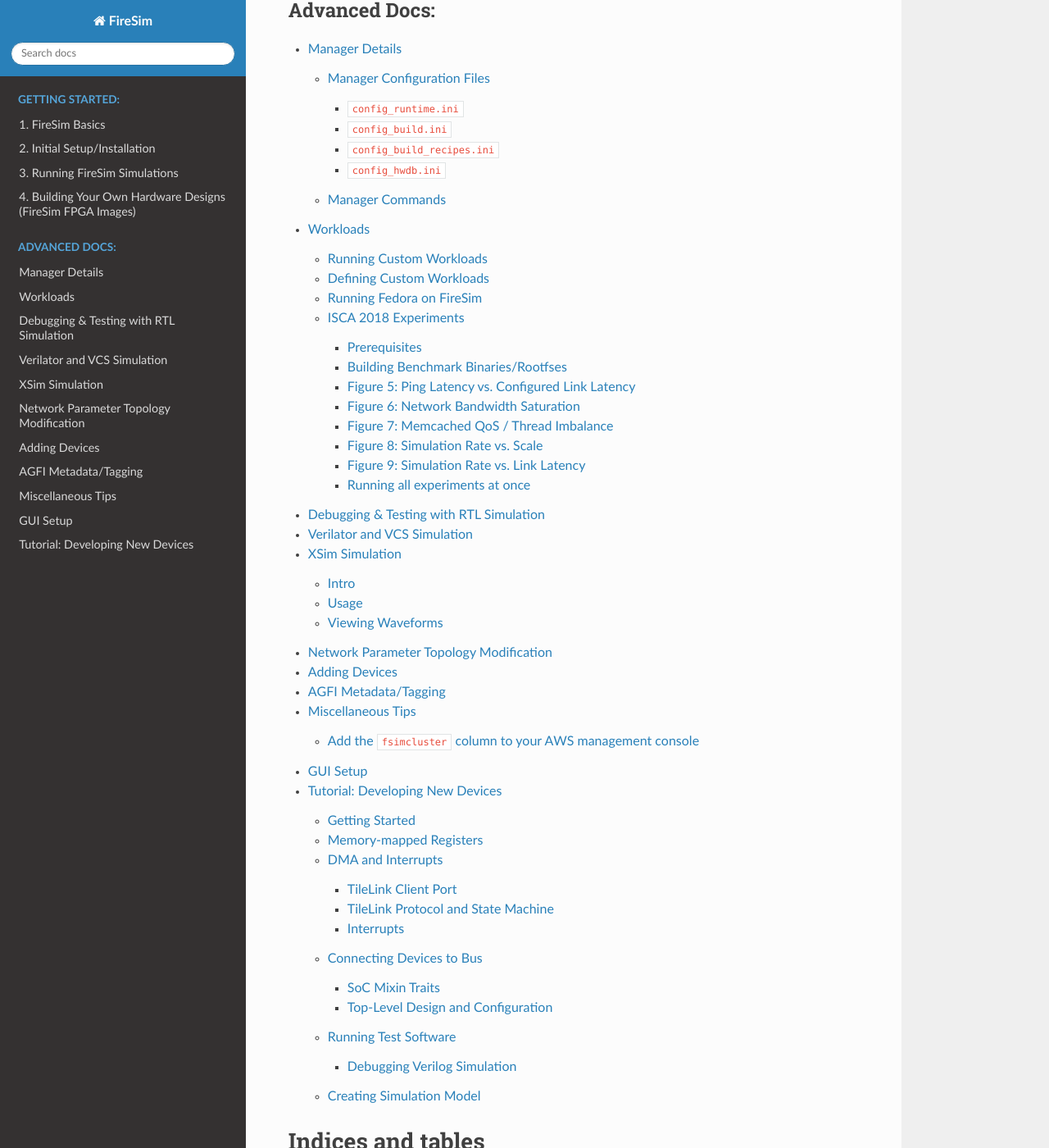
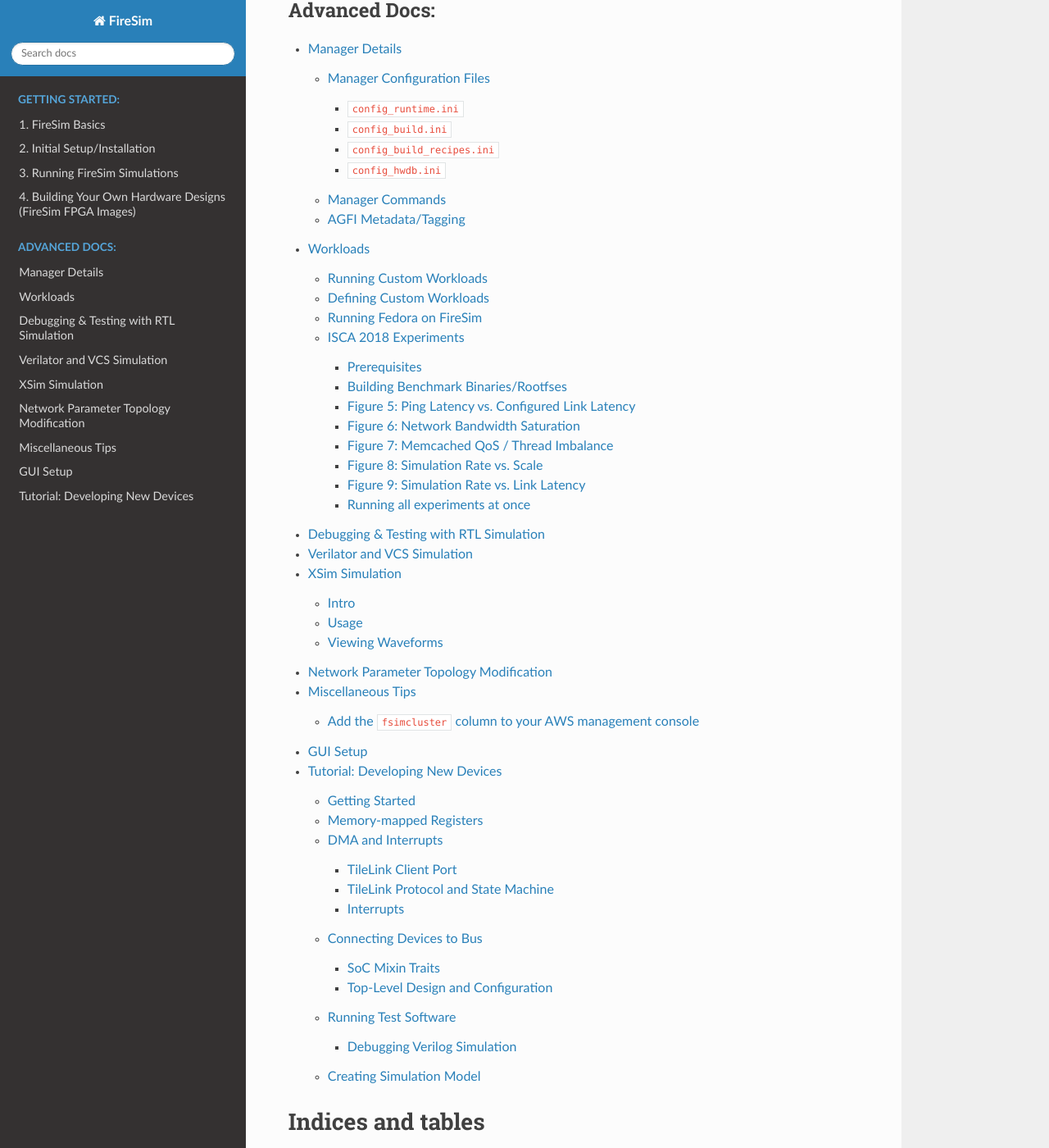
Before and after one commit to firesim/firesim, a Sphinx documentation site: the page built from docs/index.rst, in a window 1280 px wide and 1400 px high, scrolled down 1372 px. Shown: the whole window at 82% size. Built offline with Sphinx 7.4.7 and the Read the Docs theme 2.0.0, drawn with Linux system fonts in a browser that asks for light colours.

Commit message:
more docs

```diff
--- a/docs/Advanced-Usage/Adding-Devices.rst
+++ /dev/null
@@ -1,4 +0,0 @@
-Adding Devices
-================================================
-
-TODO
--- a/docs/Advanced-Usage/Manager/index.rst
+++ b/docs/Advanced-Usage/Manager/index.rst
@@ -11,3 +11,4 @@
 
    Manager-Configuration-Files
    Manager-Commands
+   AGFI-Tagging
--- a/docs/index.rst
+++ b/docs/index.rst
@@ -28,8 +28,6 @@
    Advanced-Usage/Verilator-and-VCS-Simulation
    Advanced-Usage/XSim-Simulation
    Advanced-Usage/Network-Parameter-Topology-Modification
-   Advanced-Usage/Adding-Devices
-   Advanced-Usage/AGFI-Tagging.rst
    Advanced-Usage/Miscellaneous-Tips.rst
    Advanced-Usage/GUI-Setup.rst
 
```
Also changed, not shown: docs/Advanced-Usage/Manager/AGFI-Tagging.rst (renamed from docs/Advanced-Usage/AGFI-Tagging.rst).
